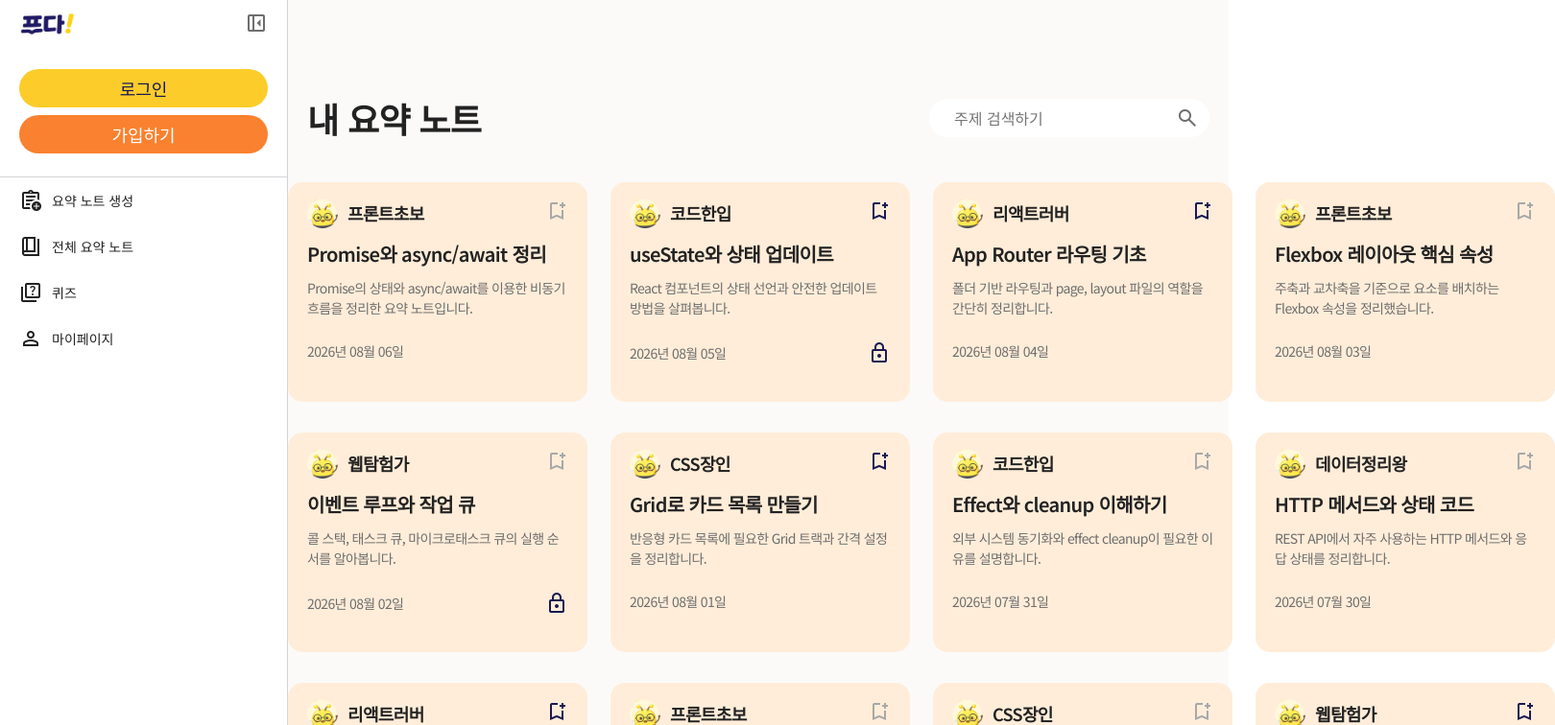
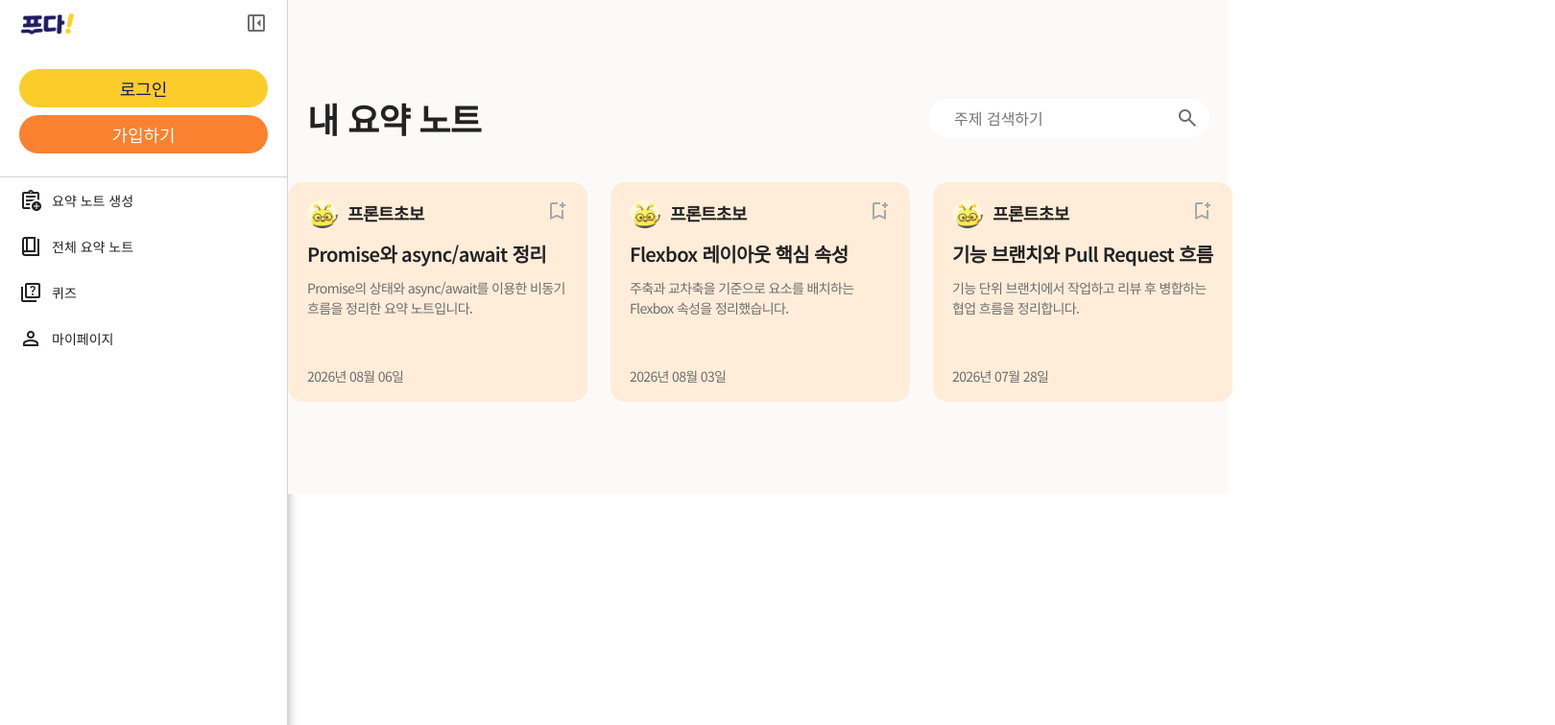
Before and after one commit to JEJU-Ratus/est_fe13_final_project, a Next.js app: page /Mypage/Mysummaries in a window 1280 px wide. Shown: the top 756 px of the page at 96% size, 1620 px wide, since content can reach past the window. Built offline with nearby package versions, Linux system fonts and the light colour scheme.

Commit message:
feat: 북마크 및 내 요약 노트 페이지에서 AllSummary 컴포넌트의 props 추가 및 반환 구조 수정, 스타일 개선

```diff
--- a/src/app/(site)/Mypage/Bookmarks/page.js
+++ b/src/app/(site)/Mypage/Bookmarks/page.js
@@ -1,9 +1,5 @@
 import AllSummary from "@/components/Allsummary";
 
 export default function Bookmarks() {
-  return (
-    <>
-      <AllSummary title="북마크" />
-    </>
-  );
+  return <AllSummary title="북마크" view="bookmarks" currentUserId="user-001" />;
 }
--- a/src/app/(site)/Mypage/Mysummaries/page.js
+++ b/src/app/(site)/Mypage/Mysummaries/page.js
@@ -1,9 +1,5 @@
 import AllSummary from "@/components/Allsummary";
 
 export default function Mysummeries() {
-  return (
-    <>
-      <AllSummary title="내 요약 노트" />; return{" "}
-    </>
-  );
+  return <AllSummary title="내 요약 노트" view="mine" currentUserId="user-001" />;
 }
--- a/src/app/(site)/Summary/page.js
+++ b/src/app/(site)/Summary/page.js
@@ -1,5 +1,5 @@
 import AllSummary from "@/components/Allsummary";
 
 export default function Summary() {
-  return <AllSummary title="전체 요약 노트" />;
+  return <AllSummary title="전체 요약 노트" view="all" currentUserId="user-001" />;
 }
--- a/src/components/Allsummary.jsx
+++ b/src/components/Allsummary.jsx
@@ -4,10 +4,29 @@ import summaries from "@/mocks/summaries.json";
 import users from "@/mocks/users.json";
 import bookmarks from "@/mocks/bookmarks.json";
 
-const currentUserId = "user-001";
+function getSummariesByView(view, currentUserId) {
+  if (view === "mine") {
+    return summaries
+      .filter((summary) => summary.authorId === currentUserId)
+      .sort((a, b) => new Date(b.createdAt) - new Date(a.createdAt));
+  }
 
-export default function AllSummary({ title }) {
-  const summaryCards = summaries.map((summary) => {
+  if (view === "bookmarks") {
+    return bookmarks
+      .filter((bookmark) => bookmark.userId === currentUserId)
+      .sort((a, b) => new Date(b.createdAt) - new Date(a.createdAt))
+      .map((bookmark) =>
+        summaries.find((summary) => summary.summaryId === bookmark.summaryId),
+      )
+      .filter(Boolean);
+  }
+
+  return summaries;
+}
+
+export default function AllSummary({ title, view = "all", currentUserId }) {
+  const filteredSummaries = getSummariesByView(view, currentUserId);
+  const summaryCards = filteredSummaries.map((summary) => {
     const author = users.find((user) => user.userId === summary.authorId);
     const isBookmarked = bookmarks.some(
       (bookmark) =>
--- a/src/components/SummaryItemCard.jsx
+++ b/src/components/SummaryItemCard.jsx
@@ -47,6 +47,7 @@ export default function SummaryItemCard({
             <p className={styles["nickname"]}>{nickname}</p>
           </div>
 
+          {/* 북마크의 현재 선택 상태와 토글 목적을 보조 기술 사용자에게 전달합니다. */}
           <button
             className={styles["bookmark-btn"]}
             type="button"
@@ -75,6 +76,7 @@ export default function SummaryItemCard({
           {formattedCreatedAt}
         </time>
 
+        {/* 잠금 아이콘이 비공개 요약 노트의 접근 제한 상태임을 전달합니다. */}
         {isPrivate && (
           <span className={`material-symbols-outlined ${styles["lock-icon"]}`} aria-label="비공개 게시물">
             lock
--- a/src/components/SummaryItemCard.module.scss
+++ b/src/components/SummaryItemCard.module.scss
@@ -7,7 +7,7 @@
   gap: 24px;
 
   width: 312px;
-  height: 229px;
+  min-height: 229px;
   padding: 16px 20px;
 
   background: color.$card-color;
@@ -28,6 +28,8 @@
   display: flex;
   flex-direction: column;
   gap: 12px;
+
+  flex: 1;
 }
 
 .card-header,
```
Also changed, not shown: src/app/(site)/Summary/[SummaryId]/SummaryId.module.scss (+32 -16 lines), src/app/(site)/Summary/[SummaryId]/layout.js (+21 -13 lines).
